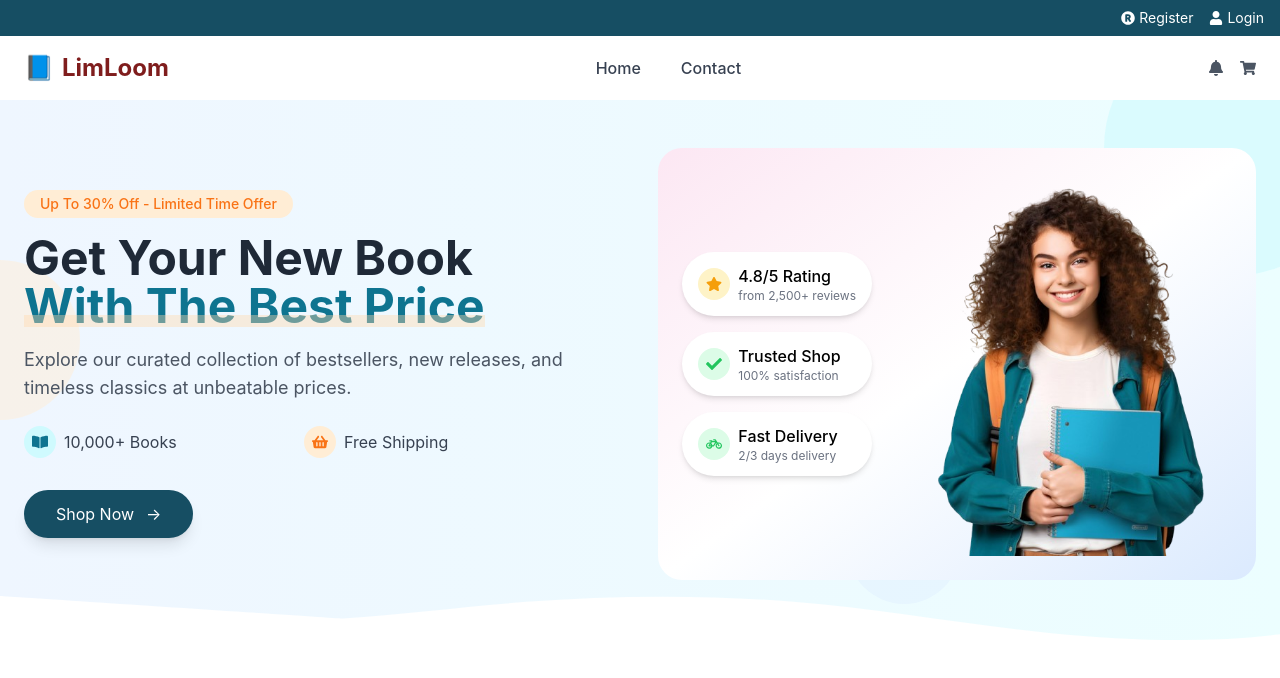
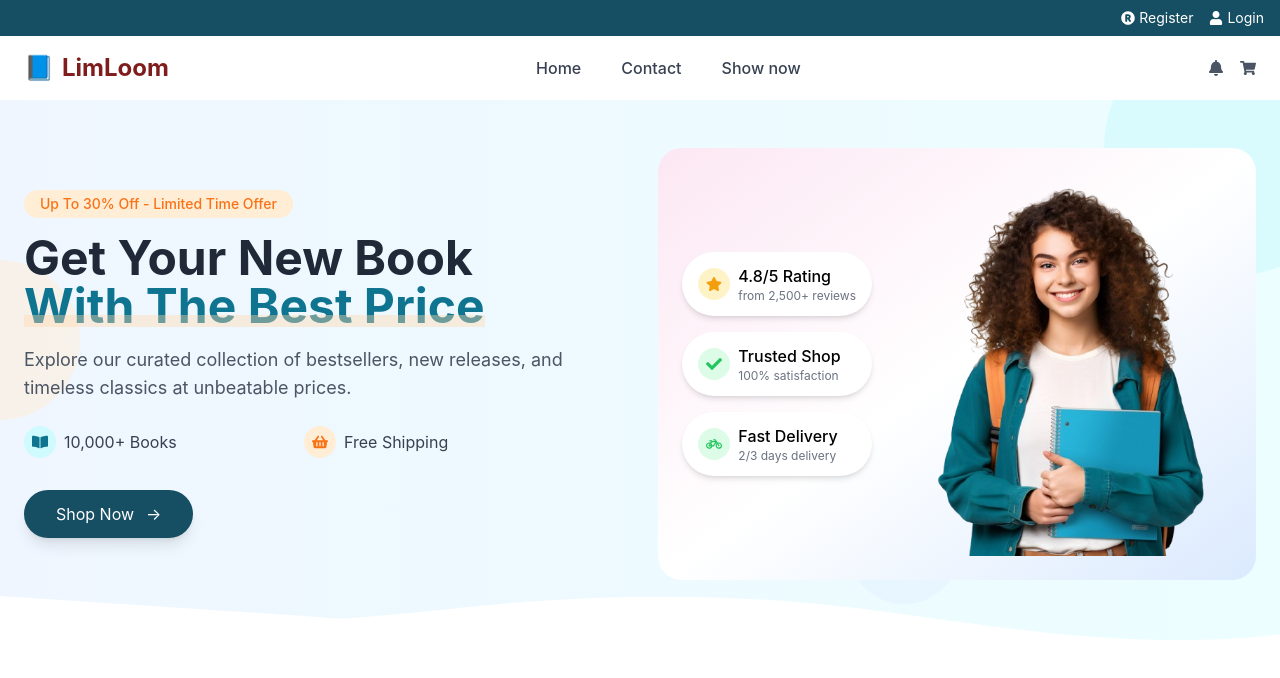
Before and after one commit to Sanduni0601/litloom_ecommerce, a React (Create React App) app in the folder frontend/: page / in a window 1280 px wide. Shown: the top 678 px of the page. Built offline with nearby package versions, Linux system fonts and the light colour scheme.

Commit message:
Add A comment section

```diff
--- a/frontend/src/Components/Contact.js
+++ b/frontend/src/Components/Contact.js
@@ -1,5 +1,6 @@
 import React, { useState } from "react";
 import axios from "axios";
+import Header from "./Header";
 
 const ContactUs = () => {
   const [formData, setFormData] = useState({
@@ -26,6 +27,8 @@ const ContactUs = () => {
   };
 
   return (
+    <>
+    <Header/>
     <div className="min-h-screen bg-white p-6 md:p-12 flex flex-col items-center">
       <h1 className="text-4xl font-bold text-gray-800 mb-4">Contact Litloom</h1>
       <p className="text-gray-600 mb-8 text-center max-w-xl">
@@ -95,6 +98,7 @@ const ContactUs = () => {
         </form>
       </div>
     </div>
+    </>
   );
 };
 
--- a/frontend/src/Components/Header.js
+++ b/frontend/src/Components/Header.js
@@ -40,6 +40,9 @@ const Header = () => {
   };
  const handleContactClick = () => {
     navigate("/contact");
+  };
+  const handleShopClick = () => {
+    navigate("/booklist");
   };
   const handleAddBookClick = () => {
     navigate("/book");
@@ -103,6 +106,7 @@ const Header = () => {
         <ul className="hidden md:flex gap-10 text-gray-700 font-medium">
           <li className="cursor-pointer hover:text-cyan-600" onClick={handleHomeClick}>Home</li>
           <li className="cursor-pointer hover:text-cyan-600" onClick={handleContactClick}>Contact</li>
+          <li className="cursor-pointer hover:text-cyan-600" onClick={handleShopClick}>Show now</li>
           {isLoggedIn ? (
             <li className="cursor-pointer hover:text-cyan-600" onClick={handleAddBookClick}>Add your product</li>
           ) : (
```
